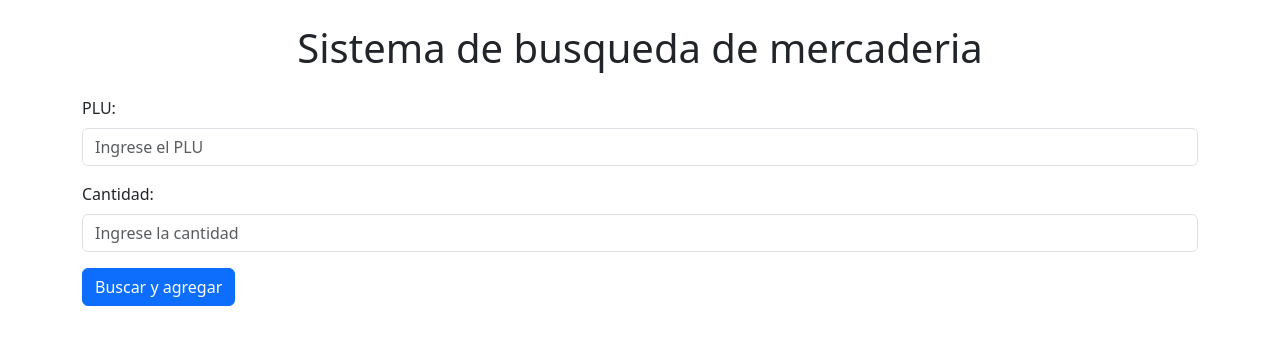
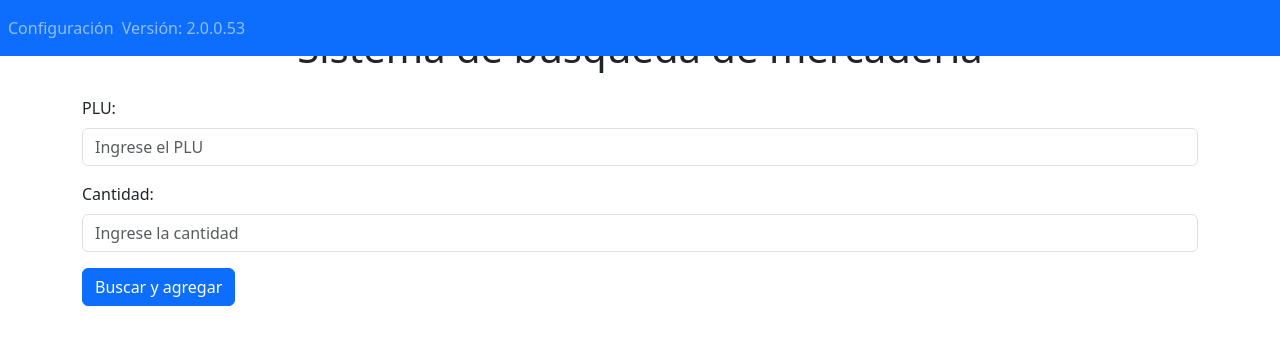
Before and after one commit to LucasAMoralesRomero/smart-repositor, a website: page index.html in a window 1280 px wide. Drawn offline with nearby package versions, Linux system fonts and the light colour scheme.

Commit message:
Actualizar index.html
se agrega navbar para mostrar opciones (disponible en proximas builds) y version

```diff
--- a/index.html
+++ b/index.html
@@ -3,11 +3,29 @@
 <head>
     <meta charset="UTF-8">
     <meta name="viewport" content="width=device-width, initial-scale=1.0">
-    <title>Lista de mercaderia</title>
+    <title>Smart Repositor</title>
     <link href="https://cdn.jsdelivr.net/npm/bootstrap@5.3.2/dist/css/bootstrap.min.css" rel="stylesheet" integrity="sha384-T3c6CoIi6uLrA9TneNEoa7RxnatzjcDSCmG1MXxSR1GAsXEV/Dwwykc2MPK8M2HN" crossorigin="anonymous">
     <link rel="manifest" href="manifest.json">
 </head>
 <body>
+
+<!-- Navbar fijo en la parte superior -->
+<nav class="navbar navbar-expand-lg navbar-dark bg-primary fixed-top">
+    <button class="navbar-toggler" type="button" data-toggle="collapse" data-target="#navbarContent" aria-controls="navbarContent" aria-expanded="false" aria-label="Toggle navigation">
+        <span class="navbar-toggler-icon"></span>
+    </button>
+
+    <div class="collapse navbar-collapse" id="navbarContent">
+        <ul class="navbar-nav mr-auto">
+            <li class="nav-item">
+                <a class="nav-link" href="#">Configuración</a>
+            </li>
+        </ul>
+        <span class="navbar-text" id="manifestVersion">Versión: Cargando...</span>
+    </div>
+</nav>
+
+
     <h1 class="text-center my-4">Sistema de busqueda de mercaderia</h1>
         <div class="container">
             <div class="mb-3">
@@ -28,5 +46,6 @@
     </div>
     <script src="https://cdn.jsdelivr.net/npm/bootstrap@5.3.2/dist/js/bootstrap.bundle.min.js" integrity="sha384-C6RzsynM9kWDrMNeT87bh95OGNyZPhcTNXj1NW7RuBCsyN/o0jlpcV8Qyq46cDfL" crossorigin="anonymous"></script>
     <script src="./js/script.js"></script>
+    <script src="./js/version.js"></script>
 </body>
 </html>
```
